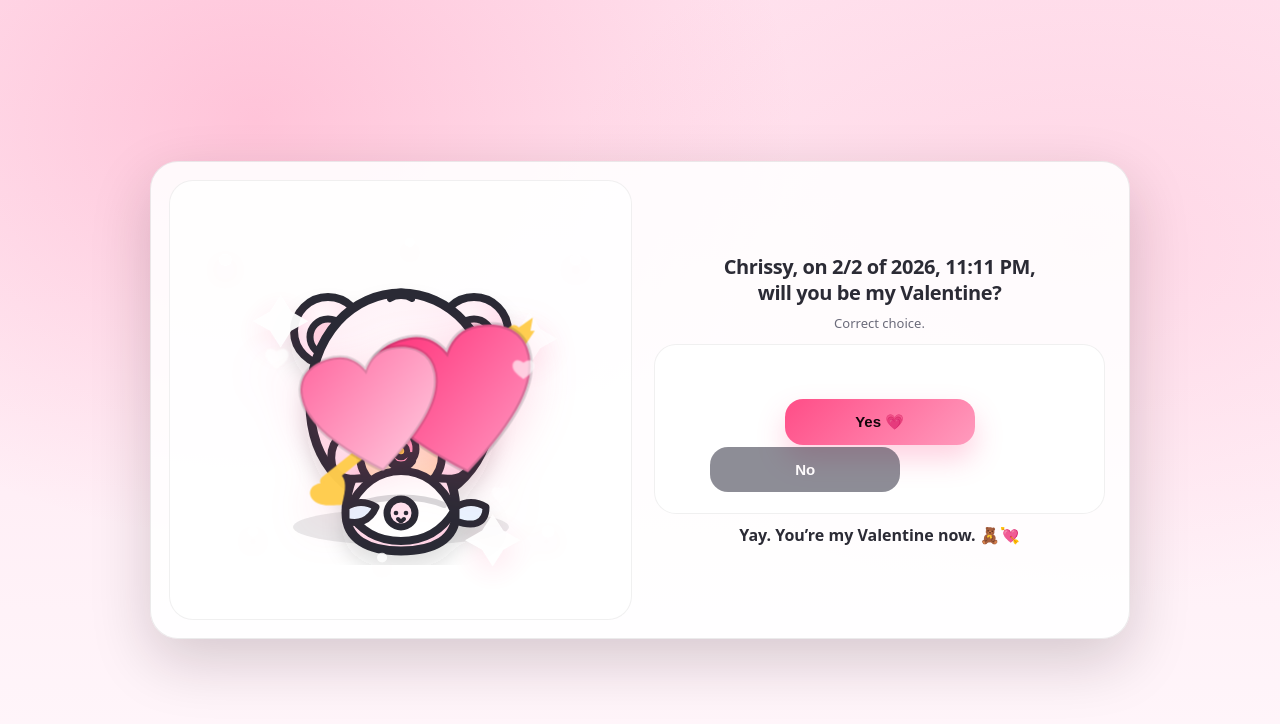
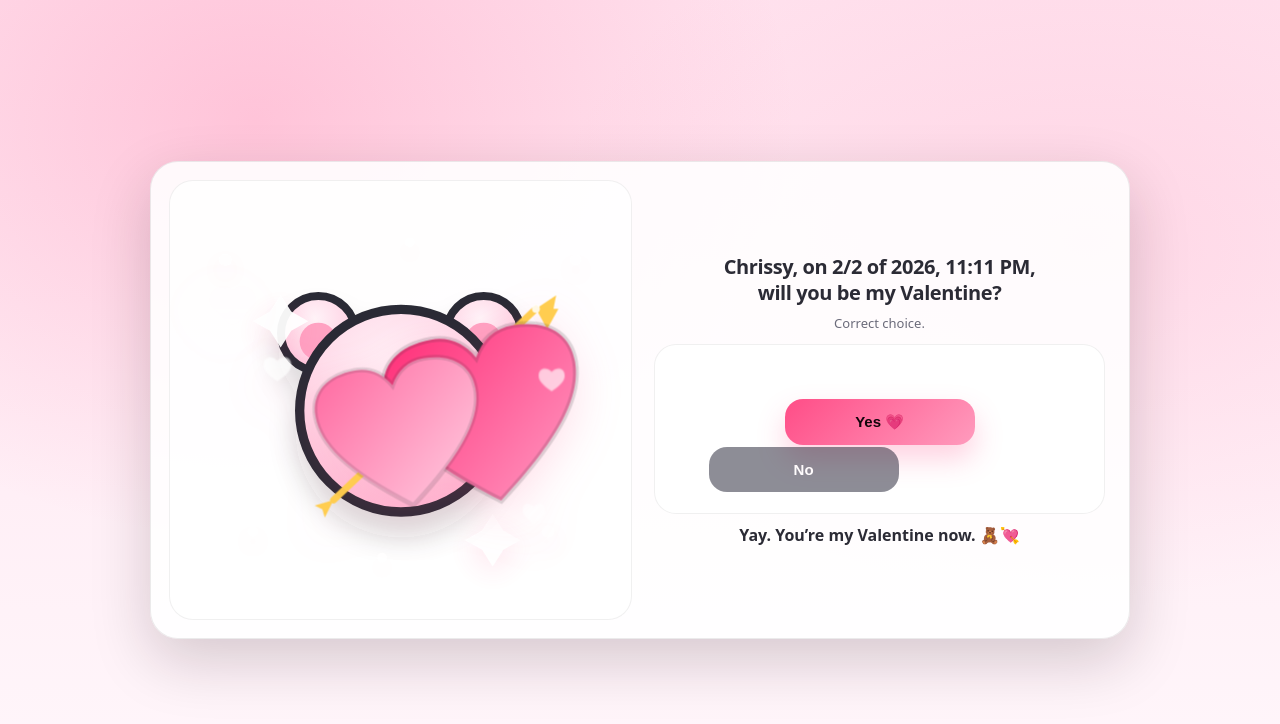
Before and after one commit to MrAhjussi/Valentine-card, a plain HTML site: page index.html in a window 1280 px wide. Both pictures are taken after a click on the button "Yes 💗". Drawn offline with Linux system fonts and the light colour scheme.

Commit message:
Update index.html

```diff
--- a/index.html
+++ b/index.html
@@ -19,7 +19,6 @@
 
     --yes1:#ff4d87;
     --yes2:#ff9bbd;
-
     --no:#232335;
 
     --heart1:#ff2f78;
@@ -35,7 +34,7 @@
     display:flex;
     align-items:center;
     justify-content:center;
-    padding: 18px;
+    padding:18px;
     font-family: ui-rounded, system-ui, -apple-system, Segoe UI, Roboto, Arial, sans-serif;
     color: var(--ink);
     background:
@@ -56,7 +55,7 @@
 
   .grid{
     display:grid;
-    gap: 16px;
+    gap:16px;
     grid-template-columns: 1fr;
     align-items:center;
   }
@@ -77,6 +76,7 @@
     overflow:hidden;
   }
 
+  /* Sparkles (kept) */
   .sparkleSVG{
     position:absolute;
     inset:0;
@@ -128,6 +128,7 @@
     font-size: 15px;
     cursor:pointer;
     user-select:none;
+    -webkit-tap-highlight-color: transparent;
     touch-action: manipulation;
     transition: transform .08s ease, filter .2s ease;
   }
@@ -174,7 +175,7 @@
     min-height: 22px;
   }
 
-  /* Cupid moment overlay */
+  /* Celebration overlay */
   .moment{
     position:absolute;
     inset:0;
@@ -183,16 +184,16 @@
     align-items:center;
     justify-content:center;
     opacity: 0;
-    transform: translateY(6px) scale(.84);
+    transform: translateY(10px) scale(.82);
     filter: drop-shadow(0 18px 24px rgba(255,77,135,.18));
   }
   .showMoment .moment{
     animation: momentIn .55s ease forwards;
   }
   @keyframes momentIn{
-    0% { opacity:0; transform: translateY(18px) scale(0.60); }
-    70%{ opacity:1; transform: translateY(8px) scale(0.92); }
-    100% { opacity:1; transform: translateY(6px) scale(0.92); }
+    0% { opacity:0; transform: translateY(22px) scale(0.58); }
+    70%{ opacity:1; transform: translateY(10px) scale(0.95); }
+    100% { opacity:1; transform: translateY(10px) scale(0.92); }
   }
 
   /* Floating hearts */
@@ -229,10 +230,10 @@
     100% { opacity:0; transform: translateY(-330px) rotate(45deg) scale(1.14); }
   }
 
-  /* Plush bear bounce */
+  /* Bear head bounce */
   .bounce{
     animation: bounce .55s ease;
-    transform-origin: 50% 85%;
+    transform-origin: 50% 75%;
   }
   @keyframes bounce{
     0%{ transform: translateY(0) scale(1); }
@@ -282,191 +283,105 @@
           </g>
         </svg>
 
-        <!-- Cute baby bear (cleaner, rounder) -->
-        <svg id="bear" width="330" height="330" viewBox="0 0 330 330" role="img" aria-label="cute baby bear in diaper">
+        <!-- Cute bear HEAD ONLY -->
+        <svg id="bear" width="320" height="320" viewBox="0 0 240 240" role="img" aria-label="cute pink bear head">
           <defs>
-            <radialGradient id="fur" cx="45%" cy="30%" r="75%">
-              <stop offset="0" stop-color="#fffafc"/>
-              <stop offset="0.58" stop-color="#ffeef5"/>
-              <stop offset="1" stop-color="#ffd7e6"/>
+            <radialGradient id="bearPink" cx="45%" cy="30%" r="70%">
+              <stop offset="0%" stop-color="#fff3f8"/>
+              <stop offset="65%" stop-color="#ffd6e6"/>
+              <stop offset="100%" stop-color="#ffbcd6"/>
             </radialGradient>
-            <radialGradient id="fur2" cx="40%" cy="28%" r="75%">
-              <stop offset="0" stop-color="#fff8fb"/>
-              <stop offset="0.62" stop-color="#ffe6f1"/>
-              <stop offset="1" stop-color="#ffd0e3"/>
-            </radialGradient>
-            <radialGradient id="muzzle" cx="45%" cy="35%" r="70%">
-              <stop offset="0" stop-color="#fff4e6"/>
-              <stop offset="1" stop-color="#ffd7b6"/>
-            </radialGradient>
-            <filter id="softShadow" x="-30%" y="-30%" width="160%" height="160%">
-              <feDropShadow dx="0" dy="14" stdDeviation="10" flood-color="rgba(43,43,53,.14)"/>
+            <filter id="headShadow" x="-30%" y="-30%" width="160%" height="160%">
+              <feDropShadow dx="0" dy="16" stdDeviation="10" flood-color="rgba(43,43,53,.16)"/>
             </filter>
           </defs>
 
-          <!-- ground shadow -->
-          <ellipse cx="165" cy="292" rx="108" ry="18" fill="rgba(43,43,53,.10)"/>
+          <g filter="url(#headShadow)">
+            <!-- ears -->
+            <circle cx="58" cy="70" r="28" fill="url(#bearPink)" stroke="#2b2b35" stroke-width="6"/>
+            <circle cx="182" cy="70" r="28" fill="url(#bearPink)" stroke="#2b2b35" stroke-width="6"/>
+            <circle cx="58" cy="76" r="14" fill="#ff9fc0" opacity="0.95"/>
+            <circle cx="182" cy="76" r="14" fill="#ff9fc0" opacity="0.95"/>
 
-          <g filter="url(#softShadow)">
-            <!-- ears -->
-            <g>
-              <circle cx="92" cy="96" r="34" fill="url(#fur2)" stroke="#2b2b35" stroke-width="8"/>
-              <circle cx="238" cy="96" r="34" fill="url(#fur2)" stroke="#2b2b35" stroke-width="8"/>
-              <circle cx="92" cy="102" r="18" fill="#ffd1e1" stroke="#2b2b35" stroke-width="7"/>
-              <circle cx="238" cy="102" r="18" fill="#ffd1e1" stroke="#2b2b35" stroke-width="7"/>
-            </g>
+            <!-- head -->
+            <circle cx="120" cy="128" r="76" fill="url(#bearPink)" stroke="#2b2b35" stroke-width="7"/>
 
-            <!-- head (rounder, closer to ref vibe) -->
-            <path d="M74 168
-                     C74 98,118 58,165 58
-                     C212 58,256 98,256 168
-                     C256 230,214 270,165 270
-                     C116 270,74 230,74 168Z"
-                  fill="url(#fur)" stroke="#2b2b35" stroke-width="9" stroke-linejoin="round"/>
+            <!-- eyes -->
+            <ellipse cx="94" cy="120" rx="10" ry="12" fill="#2b2b35"/>
+            <ellipse cx="146" cy="120" rx="10" ry="12" fill="#2b2b35"/>
+            <circle cx="90" cy="116" r="3.5" fill="#ffffff"/>
+            <circle cx="142" cy="116" r="3.5" fill="#ffffff"/>
 
-            <!-- tiny tuft -->
-            <path d="M154 64 C158 54,172 54,176 64 C170 60,160 60,154 64Z"
-                  fill="#ffe6f1" stroke="#2b2b35" stroke-width="6" stroke-linejoin="round"/>
+            <!-- blush -->
+            <ellipse cx="78" cy="146" rx="14" ry="9" fill="#ff9fc0" opacity="0.80"/>
+            <ellipse cx="162" cy="146" rx="14" ry="9" fill="#ff9fc0" opacity="0.80"/>
 
-            <!-- body (simple and cute) -->
-            <path d="M110 278
-                     C110 238,132 210,165 210
-                     C198 210,220 238,220 278
-                     C220 304,198 316,165 316
-                     C132 316,110 304,110 278Z"
-                  fill="url(#fur2)" stroke="#2b2b35" stroke-width="9" stroke-linejoin="round"/>
+            <!-- muzzle -->
+            <ellipse cx="120" cy="152" rx="26" ry="20"
+                     fill="#ffe7c9" stroke="#2b2b35" stroke-width="5"/>
 
-            <!-- arms -->
-            <path d="M96 230 C92 210,104 194,126 192 C124 208,122 222,132 242 C116 246,100 244,96 230Z"
-                  fill="url(#fur2)" stroke="#2b2b35" stroke-width="8" stroke-linejoin="round"/>
-            <path d="M234 230 C238 210,226 194,204 192 C206 208,208 222,198 242 C214 246,230 244,234 230Z"
-                  fill="url(#fur2)" stroke="#2b2b35" stroke-width="8" stroke-linejoin="round"/>
+            <!-- nose -->
+            <ellipse cx="120" cy="144" rx="6" ry="4.5" fill="#2b2b35"/>
 
-            <!-- face -->
-            <g>
-              <!-- big shiny eyes -->
-              <ellipse cx="132" cy="160" rx="16" ry="18" fill="#2b2b35"/>
-              <ellipse cx="198" cy="160" rx="16" ry="18" fill="#2b2b35"/>
-              <circle cx="126" cy="154" r="5.2" fill="white" opacity=".95"/>
-              <circle cx="192" cy="154" r="5.2" fill="white" opacity=".95"/>
-              <circle cx="136" cy="166" r="3.2" fill="white" opacity=".70"/>
-              <circle cx="202" cy="166" r="3.2" fill="white" opacity=".70"/>
-
-              <!-- blush -->
-              <ellipse cx="112" cy="190" rx="18" ry="12" fill="#ff9fc0" opacity=".85"/>
-              <ellipse cx="218" cy="190" rx="18" ry="12" fill="#ff9fc0" opacity=".85"/>
-
-              <!-- muzzle -->
-              <path d="M124 220
-                       C124 188,142 166,165 166
-                       C188 166,206 188,206 220
-                       C206 242,190 256,165 256
-                       C140 256,124 242,124 220Z"
-                    fill="url(#muzzle)" stroke="#2b2b35" stroke-width="8" stroke-linejoin="round"/>
-
-              <!-- nose -->
-              <path d="M155 192
-                       C155 184,160 178,165 178
-                       C170 178,175 184,175 192
-                       C175 198,170 202,165 202
-                       C160 202,155 198,155 192Z" fill="#2b2b35"/>
-
-              <!-- smile -->
-              <path d="M154 226 C160 234,170 234,176 226"
-                    fill="none" stroke="#2b2b35" stroke-width="8" stroke-linecap="round"/>
-            </g>
-
-            <!-- diaper (cleaner, less weird) -->
-            <g>
-              <path d="M112 276
-                       C124 248,144 236,165 236
-                       C186 236,206 248,218 276
-                       C206 296,188 306,165 306
-                       C142 306,124 296,112 276Z"
-                    fill="#ffffff" stroke="#2b2b35" stroke-width="8" stroke-linejoin="round"/>
-              <path d="M122 270 C146 260,184 260,208 270"
-                    fill="none" stroke="rgba(43,43,53,.18)" stroke-width="6" stroke-linecap="round"/>
-
-              <!-- diaper tabs -->
-              <path d="M110 272 C120 266,130 266,140 272 C134 286,122 290,110 286 Z"
-                    fill="#e9f3ff" stroke="#2b2b35" stroke-width="7" stroke-linejoin="round"/>
-              <path d="M220 272 C230 266,240 266,250 272 C250 290,236 292,220 286 Z"
-                    fill="#e9f3ff" stroke="#2b2b35" stroke-width="7" stroke-linejoin="round"/>
-
-              <!-- diaper pin -->
-              <circle cx="165" cy="278" r="14" fill="#ffe2ee" stroke="#2b2b35" stroke-width="7"/>
-              <circle cx="160" cy="278" r="2.3" fill="#2b2b35"/>
-              <circle cx="170" cy="278" r="2.3" fill="#2b2b35"/>
-              <path d="M162 284 C165 287,165 287,168 284" stroke="#2b2b35" stroke-width="4" fill="none" stroke-linecap="round"/>
-            </g>
-
-            <!-- pacifier -->
-            <g transform="translate(0 2)">
-              <path d="M150 212 C150 200,158 192,165 192 C172 192,180 200,180 212
-                       C180 222,172 228,165 228 C158 228,150 222,150 212Z"
-                    fill="#ff9bbd" stroke="#2b2b35" stroke-width="7" stroke-linejoin="round"/>
-              <circle cx="165" cy="214" r="6.2" fill="#ffcc4d" stroke="#2b2b35" stroke-width="6"/>
-              <path d="M155 218 C156 232,174 232,175 218" fill="none" stroke="#2b2b35" stroke-width="6" stroke-linecap="round"/>
-            </g>
+            <!-- smile -->
+            <path d="M112 158 C118 164,122 164,128 158"
+                  stroke="#2b2b35" stroke-width="4" fill="none" stroke-linecap="round"/>
           </g>
         </svg>
 
-        <!-- YES CELEBRATION: bigger hearts + arrow behind (top-right -> bottom-left) -->
+        <!-- YES moment: big hearts + arrow behind -->
         <div class="moment" aria-hidden="true">
-          <svg viewBox="0 0 420 300" width="430" height="360">
+          <svg viewBox="0 0 360 260" width="440" height="360">
             <defs>
-              <linearGradient id="HB" x1="0" y1="0" x2="1" y2="1">
-                <stop offset="0" stop-color="#ff2f78"/>
-                <stop offset="1" stop-color="#ff9cc4"/>
+              <linearGradient id="heartBack" x1="0" y1="0" x2="1" y2="1">
+                <stop offset="0%" stop-color="var(--heart1)"/>
+                <stop offset="100%" stop-color="var(--heart2)"/>
               </linearGradient>
-              <linearGradient id="HS" x1="0" y1="0" x2="1" y2="1">
-                <stop offset="0" stop-color="#ff6aa1"/>
-                <stop offset="1" stop-color="#ffd0e3"/>
+              <linearGradient id="heartFront" x1="0" y1="0" x2="1" y2="1">
+                <stop offset="0%" stop-color="var(--heart3)"/>
+                <stop offset="100%" stop-color="#ffd0e3"/>
               </linearGradient>
             </defs>
 
-            <!-- ARROW FIRST (so it stays BEHIND hearts) -->
+            <!-- ARROW FIRST (behind hearts): top-right -> bottom-left -->
             <g opacity="0.98">
-              <!-- shaft -->
-              <line x1="330" y1="70" x2="130" y2="230"
-                    stroke="var(--arrow)" stroke-width="12" stroke-linecap="round"/>
+              <line x1="300" y1="40" x2="120" y2="210"
+                    stroke="var(--arrow)" stroke-width="6" stroke-linecap="round"/>
+
               <!-- fletching (top-right) -->
-              <path d="M330 70 L350 56 L346 78 Z" fill="var(--arrow)"/>
-              <path d="M330 70 L352 70 L340 88 Z" fill="var(--arrow)"/>
+              <path d="M300 40 L318 28 L314 48 Z" fill="var(--arrow)"/>
+              <path d="M300 40 L320 40 L310 58 Z" fill="var(--arrow)"/>
 
-              <!-- heart-shaped arrow head (bottom-left), SMALL -->
-              <g transform="translate(128 232) rotate(-40)">
-                <path d="M0 0
-                         C-8 -8,-20 -6,-20 6
-                         C-20 16,-8 24,0 30
-                         C8 24,20 16,20 6
-                         C20 -6,8 -8,0 0Z"
-                      fill="var(--arrow)"/>
+              <!-- small arrow head (bottom-left) -->
+              <g transform="translate(120 210) rotate(140)">
+                <path d="M0 0 L16 -7 L13 0 L16 7 Z" fill="var(--arrow)"/>
               </g>
+
+              <circle cx="300" cy="40" r="3.5" fill="white" opacity="0.85"/>
             </g>
 
-            <!-- Back heart (slightly bigger) -->
-            <g transform="translate(170 86) rotate(-10) scale(2.05)">
+            <!-- back heart (slightly bigger) -->
+            <g transform="translate(158 76) rotate(-10) scale(2.05)">
               <path d="M42 74 C10 50,0 34,0 20 C0 7,10 0,24 0 C32 0,38 4,42 11
                        C46 4,52 0,60 0 C74 0,84 7,84 20 C84 34,74 50,42 74Z"
-                    fill="url(#HB)" stroke="rgba(43,43,53,.18)" stroke-width="2.4"/>
+                    fill="url(#heartBack)" stroke="rgba(43,43,53,.16)" stroke-width="2.5"/>
             </g>
 
-            <!-- Front heart (smaller overlap) -->
-            <g transform="translate(98 106) rotate(-10) scale(1.72)">
+            <!-- front heart (smaller overlap) -->
+            <g transform="translate(98 102) rotate(-10) scale(1.72)">
               <path d="M42 74 C10 50,0 34,0 20 C0 7,10 0,24 0 C32 0,38 4,42 11
                        C46 4,52 0,60 0 C74 0,84 7,84 20 C84 34,74 50,42 74Z"
-                    fill="url(#HS)" stroke="rgba(43,43,53,.16)" stroke-width="2.4"/>
+                    fill="url(#heartFront)" stroke="rgba(43,43,53,.14)" stroke-width="2.5"/>
             </g>
 
-            <!-- tiny hearts around -->
+            <!-- tiny hearts -->
             <g opacity=".92">
               <path d="M0 0 C-8 -8,-20 -6,-20 6 C-20 16,-8 24,0 30 C8 24,20 16,20 6 C20 -6,8 -8,0 0Z"
-                    fill="white" opacity=".75" transform="translate(78 92) scale(0.62)"/>
+                    fill="white" opacity=".75" transform="translate(70 86) scale(0.62)"/>
               <path d="M0 0 C-8 -8,-20 -6,-20 6 C-20 16,-8 24,0 30 C8 24,20 16,20 6 C20 -6,8 -8,0 0Z"
-                    fill="white" opacity=".70" transform="translate(340 104) scale(0.58)"/>
+                    fill="white" opacity=".70" transform="translate(314 96) scale(0.58)"/>
               <path d="M0 0 C-8 -8,-20 -6,-20 6 C-20 16,-8 24,0 30 C8 24,20 16,20 6 C20 -6,8 -8,0 0Z"
-                    fill="white" opacity=".62" transform="translate(316 238) scale(0.50)"/>
+                    fill="white" opacity=".62" transform="translate(298 216) scale(0.50)"/>
             </g>
           </svg>
         </div>
@@ -514,6 +429,7 @@
     noBtn.style.top  = Math.round(rect.height * 0.74) + "px";
   }
 
+  // Trickier No: dodges cursor proximity + hover + touch
   function moveNoButton(){
     if (yesLocked) return;
 
@@ -521,11 +437,12 @@
     const btnRect = noBtn.getBoundingClientRect();
     const yesRect = yesBtn.getBoundingClientRect();
 
-    const padding = 12;
+    const padding = 10;
     const maxX = rect.width - btnRect.width - padding;
     const maxY = rect.height - btnRect.height - padding;
 
-    for (let i=0; i<12; i++){
+    // Try several candidates; also keep away from Yes
+    for (let i=0; i<18; i++){
       const x = clamp(Math.random() * maxX + padding, padding, maxX);
       const y = clamp(Math.random() * maxY + padding, padding, maxY);
 
@@ -545,13 +462,12 @@
       if (!overlapsYes){
         noBtn.style.left = x + "px";
         noBtn.style.top = y + "px";
-        noBtn.style.transform = "translate(0, 0)";
+        noBtn.style.transform = "translate(0,0)";
         break;
       }
     }
 
     noMoves++;
-
     if (noMoves === 1) hint.textContent = "Nope.";
     else if (noMoves === 2) hint.textContent = "Still nope.";
     else if (noMoves === 3) hint.textContent = "The bear said no.";
@@ -562,47 +478,47 @@
     if (noMoves >= 5) sub.textContent = "No is an option. It is just not an achievable option.";
   }
 
-  // Desktop hover
+  // Hover-based dodge (desktop)
   noBtn.addEventListener("mouseenter", moveNoButton);
   noBtn.addEventListener("mouseover", moveNoButton);
 
-  // Mobile touch
+  // Touch-based dodge (mobile)
   noBtn.addEventListener("touchstart", (e) => {
     e.preventDefault();
     moveNoButton();
   }, { passive: false });
 
-  // Near-miss mouse move (helps trackpads)
+  // Proximity dodge so you can’t “chase” it easily
   zone.addEventListener("mousemove", (e) => {
     if (yesLocked) return;
-    const rect = noBtn.getBoundingClientRect();
-    const dx = e.clientX - (rect.left + rect.width / 2);
-    const dy = e.clientY - (rect.top + rect.height / 2);
+    const r = noBtn.getBoundingClientRect();
+    const dx = e.clientX - (r.left + r.width / 2);
+    const dy = e.clientY - (r.top + r.height / 2);
     const dist = Math.hypot(dx, dy);
-    if (dist < 96) moveNoButton();
+    if (dist < 110) moveNoButton();
   });
 
-  function spawnFloatingHearts(count=24){
+  function spawnFloatingHearts(count=28){
     for (let i = 0; i < count; i++){
       const h = document.createElement("div");
       h.className = "fHeart";
 
-      const left = 8 + Math.random() * 84;
-      const size = 16 + Math.random() * 22;
+      const left = 6 + Math.random() * 88;
+      const size = 16 + Math.random() * 24;
 
       h.style.left = left + "%";
       h.style.width = size + "px";
       h.style.height = size + "px";
 
-      const dur = 1400 + Math.random() * 1400;
-      const delay = Math.random() * 260;
+      const dur = 1400 + Math.random() * 1500;
+      const delay = Math.random() * 280;
       h.style.animation = `floatUp ${dur}ms ease forwards`;
       h.style.animationDelay = delay + "ms";
 
       floatArea.appendChild(h);
       requestAnimationFrame(() => { h.style.opacity = "1"; });
 
-      setTimeout(() => h.remove(), dur + delay + 150);
+      setTimeout(() => h.remove(), dur + delay + 160);
     }
   }
 
@@ -618,8 +534,9 @@
     setTimeout(() => bear.classList.remove("bounce"), 650);
 
     art.classList.add("showMoment");
-    spawnFloatingHearts(28);
+    spawnFloatingHearts(34);
 
+    // keep No visible but effectively done
     noBtn.disabled = true;
     noBtn.style.opacity = ".55";
     noBtn.style.cursor = "default";
@@ -634,4 +551,4 @@
 </script>
 
 </body>
-</html>
+                </html>
```
